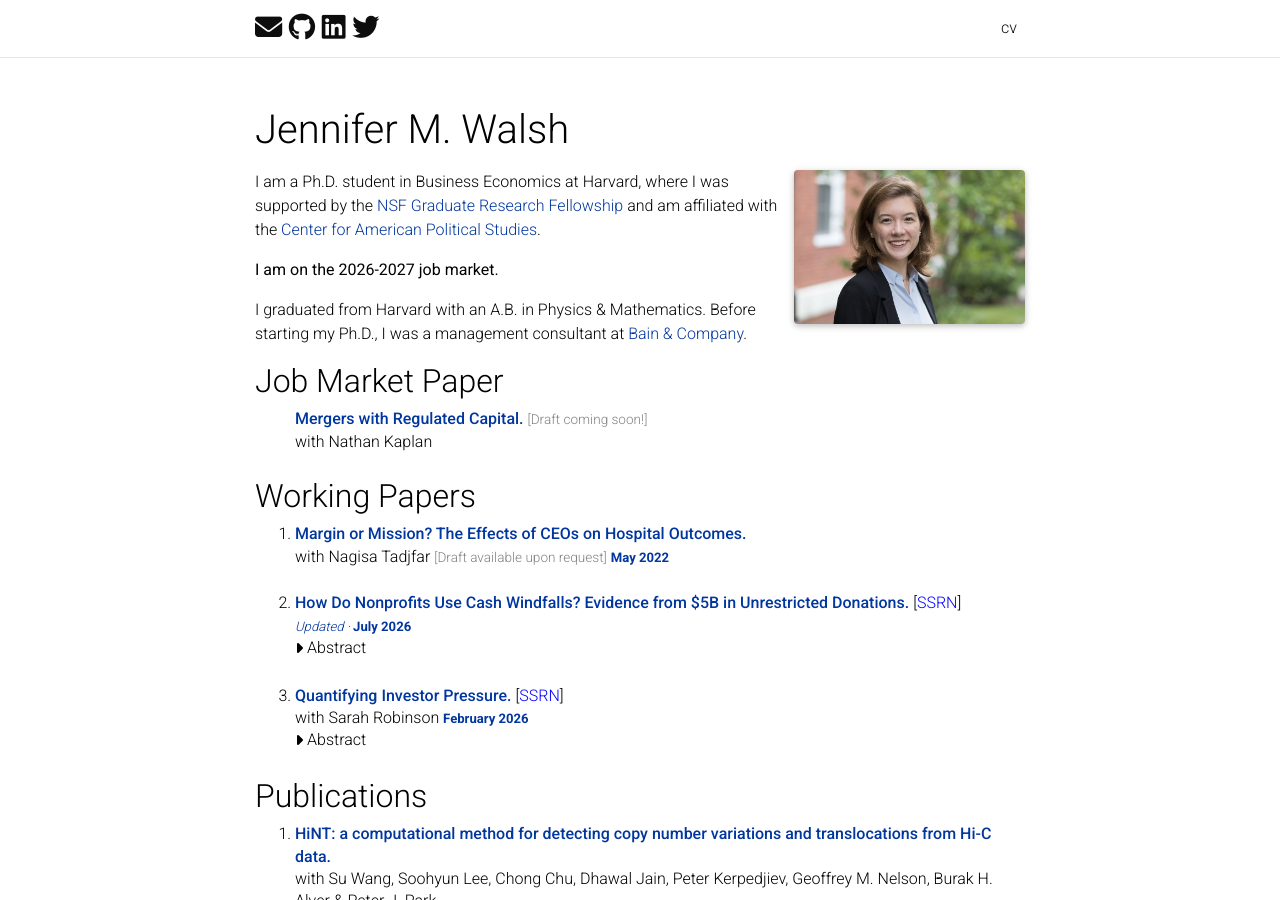
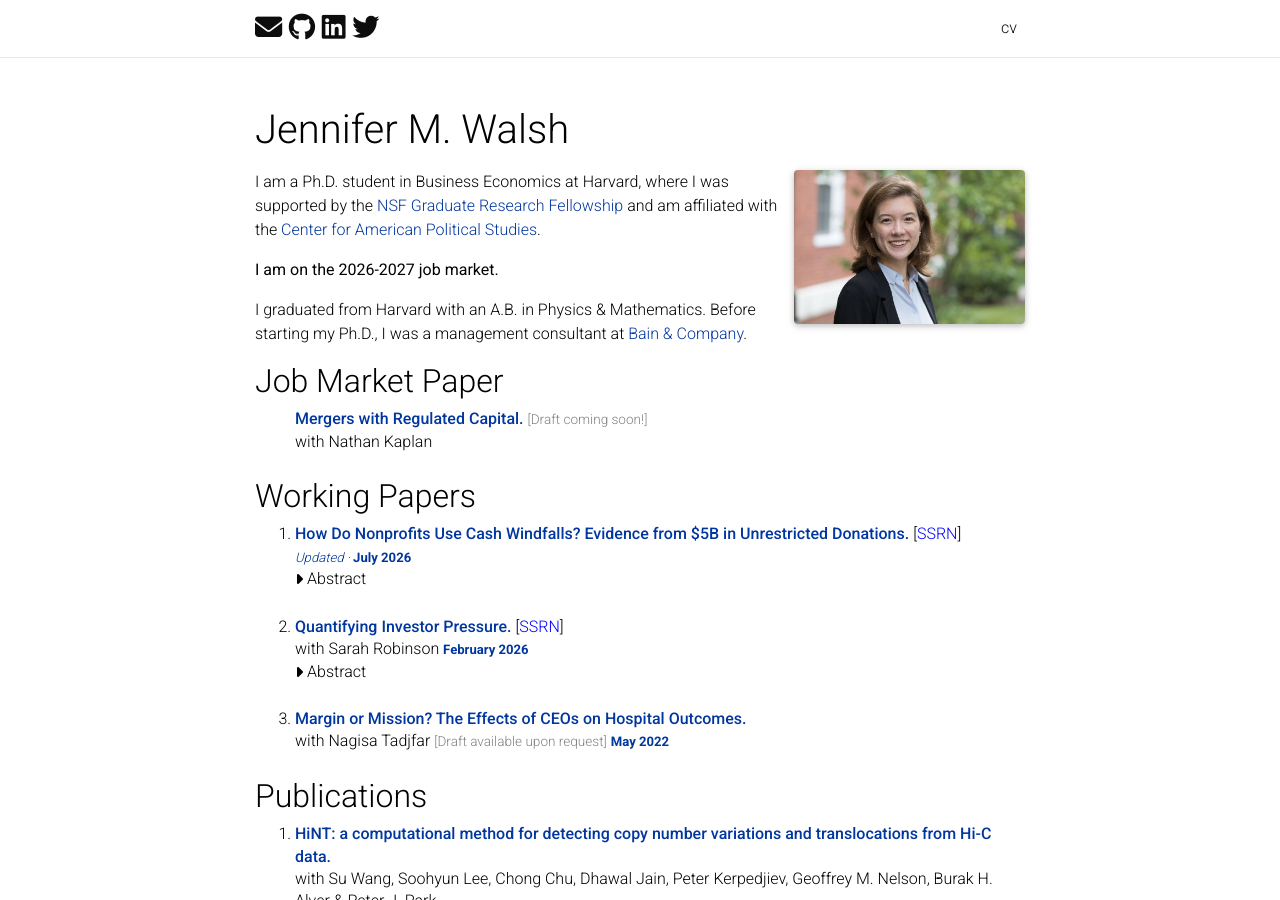
Before and after one commit to walshjm3/walshjm3.github.io, a Jekyll site: the page built from index.md, in a window 1280 px wide and 900 px high. Built offline with Jekyll 4.4.1, drawn with Linux system fonts in a browser that asks for light colours; full-size pictures stand in for the smaller copies a plugin makes; comment, search, counter and statistics services are not loaded; a style sheet for code colours, icons or effects is not loaded.

Commit message:
formatting updates

```diff
--- a/_working/paper3.yml
+++ b/_working/2-investor-pressure.yml
@@ -1,7 +1,6 @@
 ---
 id: 2
 title: "Quantifying Investor Pressure"
-# order: Nonprofits(1) -> Investor Pressure(2) -> CEOs(3), sorted ascending
 authors: "Sarah Robinson"
 badge_date: "February 2026"
 abstract: "How do investor preferences translate to changes in firm actions? We develop a firm-, time-, and topic-specific measure of investor preferences and their divergence from firm priorities using earnings call transcripts. This measure, which we call the 'focus gap,' captures the difference in attention to a given topic between the Q&A, which proxies for investor priorities, and the firm's presentation, which reflects firm executives' priorities. We show that the focus gap predicts firm actions. Specifically, a one standard deviation increase in the dividend focus gap is associated with a 0.4 p.p., or 4%, increase in dividends paid as a percent of firm market value within two years. The analogous repurchase focus gap raises repurchases made as a percent of firm market value by 0.3 p.p., or 2%, within one year, but reverts to zero by two years after the focus gap increase. We then develop a conceptual framework that generates two possible rationales for responsiveness to investor pressure: catering to increase short-term stock prices and learning about long-run value. Variation in incentives to cater to analysts suggests that catering to raise stock prices, as opposed to learning, drives responsiveness to the focus gap for dividend issuance and repurchases. Consistent with this interpretation, we find that focus gap-driven capital allocation decisions are associated with temporary stock price increases followed by subsequent reversals."
--- a/index.md
+++ b/index.md
@@ -25,7 +25,7 @@ title: Home
 ## Working Papers
 
 <ol class="paper-list">
- {% assign sorted_works = site.working | sort: 'id' %}
+ {% assign sorted_works = site.working %}
   {% for paper in sorted_works %}
   <li>
     <strong>
```
Also changed, not shown: _working/1-nonprofits.yml (renamed from _working/paper2.yml), _working/3-ceos.yml (renamed from _working/paper1.yml).
